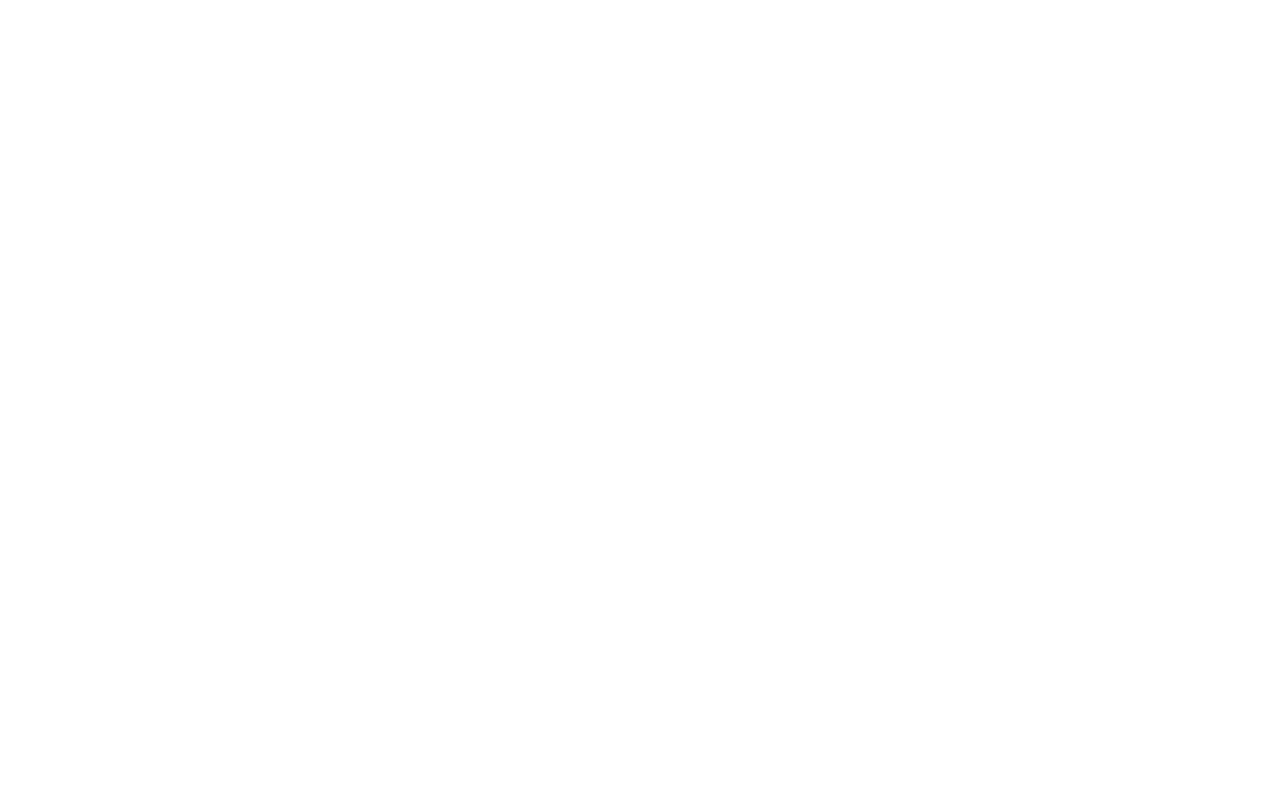
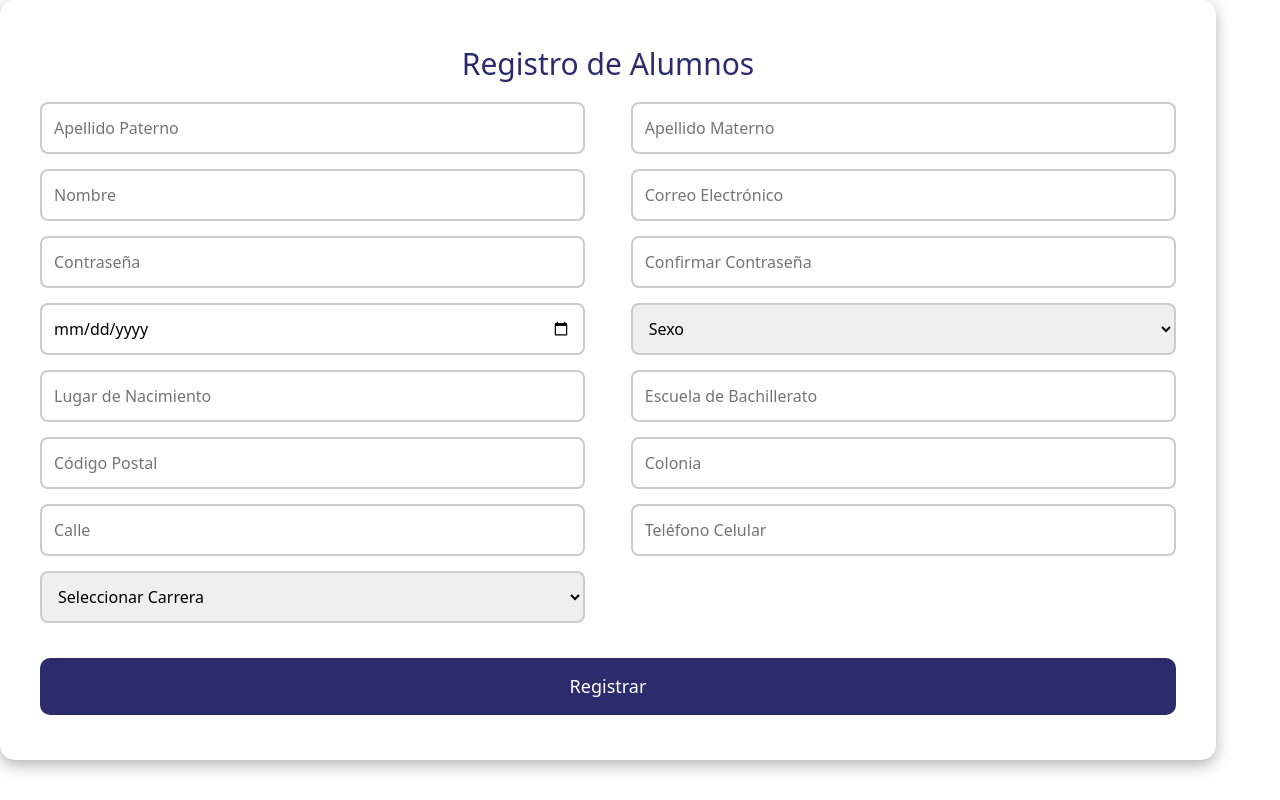
Before and after one commit to EduardoVichique18/EQ4_8a, an Angular app: page /registro in a window 1280 px wide. Before the commit this address led to /. Built offline with nearby package versions, Linux system fonts and the light colour scheme.

Commit message:
fix:"se creo y actualizo el componente registro"

```diff
--- a/src/app/app-routing.module.ts
+++ b/src/app/app-routing.module.ts
@@ -2,6 +2,7 @@
 import { RouterModule, Routes } from '@angular/router';
 import { CatalogoServiciosComponent } from './catalogo-servicios/catalogo-servicios.component';
 import { CatalogoUsuariosComponent } from './catalogo-usuarios/catalogo-usuarios.component';
+import { RegistroComponent } from './registro/registro.component';
 
 const routes: Routes = [
   {
@@ -15,6 +16,10 @@
   },
   {path:'catalogo-usuarios',
     component:CatalogoUsuariosComponent
+  },
+  {
+    path: 'registro',
+    component:RegistroComponent
   }
 ];
 
--- a/src/app/app.module.ts
+++ b/src/app/app.module.ts
@@ -24,7 +24,8 @@
     AppRoutingModule,
     CommonModule,
     NgbModule,
-    CatalogoServiciosModule
+    CatalogoServiciosModule,
+    FormsModule
   ],
   providers: [
     provideClientHydration(withEventReplay())
--- a/src/app/registro/registro.component.css
+++ b/src/app/registro/registro.component.css
@@ -0,0 +1,79 @@
+/* Ajuste del fondo y diseño a pantalla completa */
+body {
+    font-family: Arial, sans-serif;
+    background-color: #2c2c6c; /* Azul UPAV */
+    display: flex;
+    justify-content: center;
+    align-items: center;
+    height: 100vh;
+    width: 100vw;
+    margin: 0;
+}
+
+/* Contenedor del formulario */
+.register-container {
+    background: white;
+    padding: 40px;
+    border-radius: 15px;
+    box-shadow: 0 5px 15px rgba(0, 0, 0, 0.3);
+    width: 95%;
+    max-width: 1400px;
+    height: 95vh; /* Ocupa el 95% de la pantalla */
+    display: flex;
+    flex-direction: column;
+    justify-content: center;
+}
+
+/* Título */
+h2 {
+    color: #2c2c6c;
+    font-size: 30px;
+    margin-bottom: 20px;
+    text-align: center;
+}
+
+/* Filas del formulario */
+.form-row {
+    display: flex;
+    justify-content: space-between;
+    margin-bottom: 15px;
+}
+
+/* Inputs y Selects */
+input, select {
+    width: 48%;
+    padding: 12px;
+    border: 2px solid #ccc;
+    border-radius: 8px;
+    font-size: 16px;
+    outline: none;
+}
+
+/* Botón de registro */
+button {
+    background-color: #2c2c6c;
+    color: white;
+    border: none;
+    padding: 15px;
+    font-size: 18px;
+    cursor: pointer;
+    border-radius: 10px;
+    width: 100%;
+    margin-top: 20px;
+}
+
+button:hover {
+    background-color: #1a1a4f;
+}
+
+/* Responsive: en pantallas pequeñas, los inputs serán en columna */
+@media (max-width: 768px) {
+    .form-row {
+        flex-direction: column;
+    }
+
+    input, select {
+        width: 100%;
+        margin-bottom: 10px;
+    }
+}
--- a/src/app/registro/registro.component.html
+++ b/src/app/registro/registro.component.html
@@ -1 +1,56 @@
-<p>registro works!</p>
+<div class="register-container">
+    <h2>Registro de Alumnos</h2>
+    <form #registroForm="ngForm" (ngSubmit)="onSubmit(registroForm)">
+        <div class="form-row">
+            <input type="text" id="apellidoPaterno" name="apellidoPaterno" placeholder="Apellido Paterno" ngModel required>
+            <input type="text" id="apellidoMaterno" name="apellidoMaterno" placeholder="Apellido Materno" ngModel required>
+        </div>
+
+        <div class="form-row">
+            <input type="text" id="nombre" name="nombre" placeholder="Nombre" ngModel required>
+            <input type="email" id="correo" name="correo" placeholder="Correo Electrónico" ngModel required>
+        </div>
+
+        <div class="form-row">
+            <input type="password" id="contraseña" name="contraseña" placeholder="Contraseña" ngModel required>
+            <input type="password" id="confirmarContraseña" name="confirmarContraseña" placeholder="Confirmar Contraseña" ngModel required>
+        </div>
+
+        <div class="form-row">
+            <input type="date" id="fechaNacimiento" name="fechaNacimiento" ngModel required>
+            <select id="sexo" name="sexo" ngModel required>
+                <option value="" disabled selected>Sexo</option>
+                <option value="masculino">Masculino</option>
+                <option value="femenino">Femenino</option>
+                <option value="otro">Otro</option>
+            </select>
+        </div>
+
+        <div class="form-row">
+            <input type="text" id="lugarNacimiento" name="lugarNacimiento" placeholder="Lugar de Nacimiento" ngModel required>
+            <input type="text" id="escuela" name="escuela" placeholder="Escuela de Bachillerato" ngModel required>
+        </div>
+
+        <div class="form-row">
+            <input type="text" id="codigoPostal" name="codigoPostal" placeholder="Código Postal" ngModel required>
+            <input type="text" id="colonia" name="colonia" placeholder="Colonia" ngModel required>
+        </div>
+
+        <div class="form-row">
+            <input type="text" id="calle" name="calle" placeholder="Calle" ngModel required>
+            <input type="tel" id="telefono" name="telefono" placeholder="Teléfono Celular" ngModel required>
+        </div>
+
+        <div class="form-row">
+            <select id="carrera" name="carrera" ngModel required>
+                <option value="" disabled selected>Seleccionar Carrera</option>
+                <option value="ingenieria">Ingeniería</option>
+                <option value="medicina">Medicina</option>
+                <option value="derecho">Derecho</option>
+                <option value="psicologia">Psicología</option>
+            </select>
+        </div>
+
+        <button type="submit" [disabled]="!registroForm.valid">Registrar</button>
+    </form>
+</div>
--- a/src/app/registro/registro.component.ts
+++ b/src/app/registro/registro.component.ts
@@ -2,11 +2,31 @@
 
 @Component({
   selector: 'app-registro',
-  standalone: false,
-
   templateUrl: './registro.component.html',
-  styleUrl: './registro.component.css'
+  styleUrls: ['./registro.component.css'],
+  standalone: false
 })
 export class RegistroComponent {
+  showPassword: boolean = false; // Para mostrar/ocultar la contraseña
 
+  // Función para alternar la visibilidad de la contraseña
+  togglePasswordVisibility(): void {
+    this.showPassword = !this.showPassword;
+    const passwordField = document.getElementById('contraseña') as HTMLInputElement;
+    const confirmPasswordField = document.getElementById('confirmarContraseña') as HTMLInputElement;
+
+    if (passwordField && confirmPasswordField) {
+      passwordField.type = this.showPassword ? 'text' : 'password';
+      confirmPasswordField.type = this.showPassword ? 'text' : 'password';
+    }
+  }
+
+  // Función para manejar el envío del formulario
+  onSubmit(form: any): void {
+    if (form.valid) {
+      console.log('Formulario enviado:', form.value);
+    } else {
+      console.log('Formulario no válido');
+    }
+  }
 }
```
